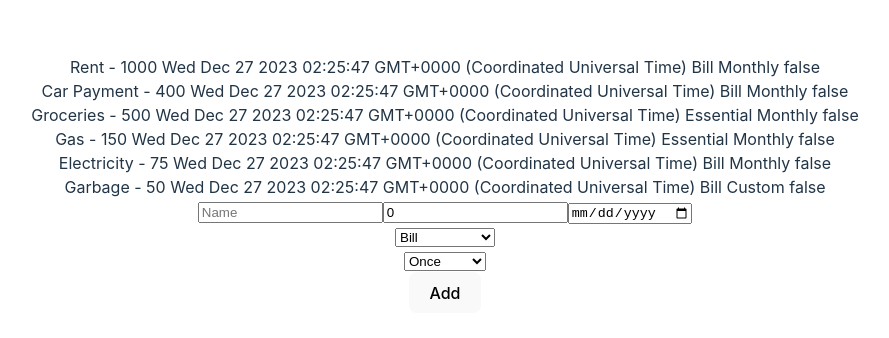
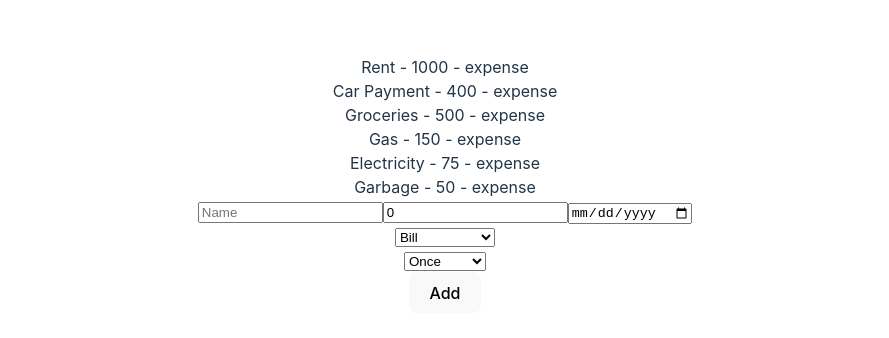
Before and after one commit to dolcizia/cheddar, a Vue app: page / in a window 1280 px wide. Shown: the part 216-554 px from the top of the page, without its empty margins (195-1084 px from the left). Built offline with nearby package versions, Linux system fonts and the light colour scheme.

Commit message:
Create BudgetListItem component and refactor interfaces to create FinancialRecord type

```diff
--- a/src/App.vue
+++ b/src/App.vue
@@ -1,23 +1,21 @@
 <!-- eslint-disable @typescript-eslint/no-unused-vars -->
 <template>
   <div>
-    <div v-for="expense in expenseStore.expenses" :key="expense.id">
-      {{ expense.name }} -
-      {{ expense.amount }}
-      {{ expense.dueDate }}
-      {{ expense.type }}
-      {{ expense.frequency }}
-      {{ expense.isPaid }}
-    </div>
+    <BudgetListItem
+      v-for="expense in expenseStore.expenses"
+      :key="expense.id"
+      :record="expense"
+    />
     <ExpenseForm @add-expense="addExpense" />
   </div>
 </template>
 
 <script setup lang="ts">
-import { onMounted, ref } from 'vue';
+import { onMounted } from 'vue';
 import { useExpenseStore } from '@/store/ExpenseStore';
 import { Expense } from '@/models';
 import ExpenseForm from './components/ExpenseForm.vue';
+import BudgetListItem from './components/BudgetListItem.vue';
 
 const expenseStore = useExpenseStore();
 
--- /dev/null
+++ b/src/components/BudgetListItem.vue
@@ -0,0 +1,32 @@
+<template>
+  <div class="budget-list-item">
+    {{ record.name }} - {{ record.amount }} -
+    {{ record.recordType }}
+  </div>
+</template>
+
+<script setup lang="ts">
+import { IExpense, IIncome, FinancialRecord } from '@/interfaces';
+import { RecordTypes } from '@/enums';
+
+const props = defineProps({
+  record: {
+    type: Object as () => FinancialRecord,
+    required: true,
+  },
+});
+
+function isExpense(record: FinancialRecord): record is IExpense {
+  return record.recordType === RecordTypes.Expense;
+}
+
+function isIncome(record: FinancialRecord): record is IIncome {
+  return record.recordType === RecordTypes.Income;
+}
+</script>
+
+<style scoped lang="scss">
+.budget-list-item {
+  // Your styles here
+}
+</style>
--- a/src/database.ts
+++ b/src/database.ts
@@ -1,7 +1,7 @@
 import { v4 as uuid } from 'uuid';
 import Decimal from 'decimal.js';
 import { Expense, Budget, Income } from '@/models';
-import { ExpenseTypes, FrequencyTypes } from '@/enums';
+import { ExpenseTypes, FrequencyTypes, RecordTypes } from '@/enums';
 
 const stubExpenses: Expense[] = [
   new Expense({
@@ -12,6 +12,7 @@ const stubExpenses: Expense[] = [
     type: ExpenseTypes.Bill,
     frequency: FrequencyTypes.Monthly,
     isPaid: false,
+    recordType: RecordTypes.Expense,
   }),
   new Expense({
     id: uuid(),
@@ -21,6 +22,7 @@ const stubExpenses: Expense[] = [
     type: ExpenseTypes.Bill,
     frequency: FrequencyTypes.Monthly,
     isPaid: false,
+    recordType: RecordTypes.Expense,
   }),
   new Expense({
     id: uuid(),
@@ -30,6 +32,7 @@ const stubExpenses: Expense[] = [
     type: ExpenseTypes.Essential,
     frequency: FrequencyTypes.Monthly,
     isPaid: false,
+    recordType: RecordTypes.Expense,
   }),
   new Expense({
     id: uuid(),
@@ -39,6 +42,7 @@ const stubExpenses: Expense[] = [
     type: ExpenseTypes.Essential,
     frequency: FrequencyTypes.Monthly,
     isPaid: false,
+    recordType: RecordTypes.Expense,
   }),
   new Expense({
     id: uuid(),
@@ -48,6 +52,7 @@ const stubExpenses: Expense[] = [
     type: ExpenseTypes.Bill,
     frequency: FrequencyTypes.Monthly,
     isPaid: false,
+    recordType: RecordTypes.Expense,
   }),
   new Expense({
     id: uuid(),
@@ -57,6 +62,7 @@ const stubExpenses: Expense[] = [
     type: ExpenseTypes.Bill,
     frequency: FrequencyTypes.Custom,
     isPaid: false,
+    recordType: RecordTypes.Expense,
   }),
 ];
 
@@ -66,6 +72,7 @@ const stubIncomes: Income[] = [
     name: 'Paycheck',
     amount: new Decimal(2000),
     frequency: FrequencyTypes.BiWeekly,
+    recordType: RecordTypes.Income,
   }),
   new Income({
     id: uuid(),
@@ -73,6 +80,7 @@ const stubIncomes: Income[] = [
     description: 'Grandma is the best',
     amount: new Decimal(300),
     frequency: FrequencyTypes.Once,
+    recordType: RecordTypes.Income,
   }),
 ];
 
--- /dev/null
+++ b/src/enums/RecordTypes.ts
@@ -0,0 +1,4 @@
+export enum RecordTypes {
+  Expense = 'expense',
+  Income = 'income',
+}
--- a/src/enums/index.ts
+++ b/src/enums/index.ts
@@ -1,2 +1,3 @@
 export * from './FrequencyTypes';
 export * from './ExpenseTypes';
+export * from './RecordTypes';
--- a/src/interfaces/index.ts
+++ b/src/interfaces/index.ts
@@ -1,3 +1 @@
-export * from './IExpense';
 export * from './IBudget';
-export * from './IIncome';
--- a/src/models/Expense.ts
+++ b/src/models/Expense.ts
@@ -1,14 +1,15 @@
 import Decimal from 'decimal.js';
-import { IExpense } from '@/interfaces';
-import { ExpenseTypes, FrequencyTypes } from '@/enums';
+import { IExpense } from '@/models';
+import { ExpenseTypes, FrequencyTypes, RecordTypes } from '@/enums';
 export class Expense implements IExpense {
-  public id: string;
-  public name: string;
-  public amount: Decimal;
-  public type: ExpenseTypes;
-  public frequency: FrequencyTypes;
-  public dueDate: Date;
-  public isPaid: boolean;
+  id: string;
+  name: string;
+  amount: Decimal;
+  type: ExpenseTypes;
+  frequency: FrequencyTypes;
+  dueDate: Date;
+  isPaid: boolean;
+  recordType: RecordTypes.Expense;
 
   constructor(expense: IExpense) {
     this.id = expense.id;
@@ -18,5 +19,6 @@ export class Expense implements IExpense {
     this.frequency = expense.frequency;
     this.dueDate = expense.dueDate;
     this.isPaid = expense.isPaid;
+    this.recordType = RecordTypes.Expense;
   }
 }
--- /dev/null
+++ b/src/models/FinancialRecord.ts
@@ -0,0 +1,25 @@
+import Decimal from 'decimal.js';
+import { ExpenseTypes, FrequencyTypes, RecordTypes } from '@/enums';
+
+export interface IExpense {
+  id: string;
+  name: string;
+  description?: string;
+  amount: Decimal;
+  dueDate: Date;
+  type: ExpenseTypes;
+  frequency: FrequencyTypes;
+  isPaid: boolean;
+  recordType: RecordTypes.Expense;
+}
+
+export interface IIncome {
+  id: string;
+  name: string;
+  description?: string;
+  amount: Decimal;
+  frequency: FrequencyTypes;
+  recordType: RecordTypes.Income;
+}
+
+export type FinancialRecord = IExpense | IIncome;
--- a/src/models/Income.ts
+++ b/src/models/Income.ts
@@ -1,6 +1,6 @@
 import Decimal from 'decimal.js';
-import { IIncome } from '@/interfaces';
-import { FrequencyTypes } from '@/enums';
+import { IIncome } from '@/models';
+import { FrequencyTypes, RecordTypes } from '@/enums';
 
 export class Income implements IIncome {
   id: string;
@@ -8,6 +8,7 @@ export class Income implements IIncome {
   description?: string;
   amount: Decimal;
   frequency: FrequencyTypes;
+  recordType: RecordTypes.Income;
 
   constructor(income: IIncome) {
     this.id = income.id;
@@ -15,5 +16,6 @@ export class Income implements IIncome {
     this.description = income.description;
     this.amount = income.amount;
     this.frequency = income.frequency;
+    this.recordType = RecordTypes.Income;
   }
 }
--- a/src/models/index.ts
+++ b/src/models/index.ts
@@ -1,3 +1,4 @@
 export * from './Expense';
 export * from './Budget';
 export * from './Income';
+export * from './FinancialRecord';
```
Also changed, not shown: src/interfaces/IExpense.ts (deleted, +0 -13 lines), src/interfaces/IIncome.ts (deleted, +0 -10 lines).
